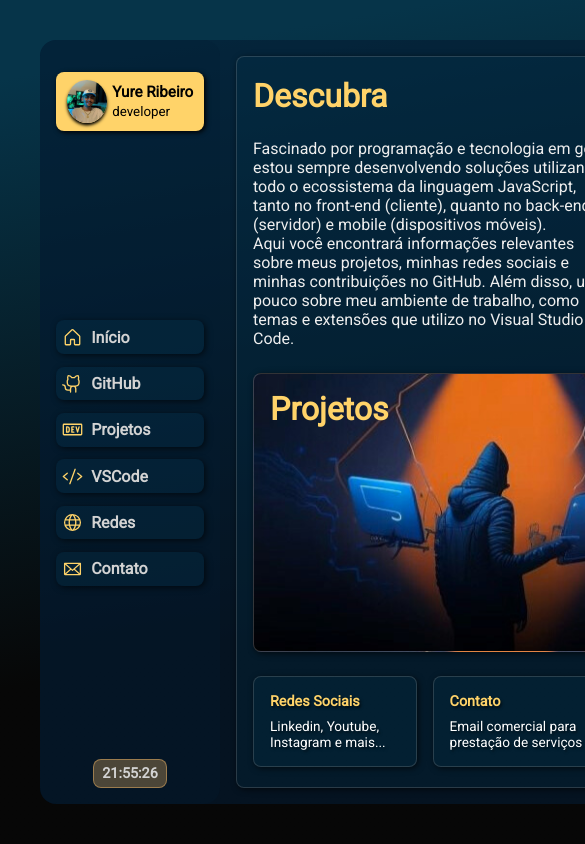
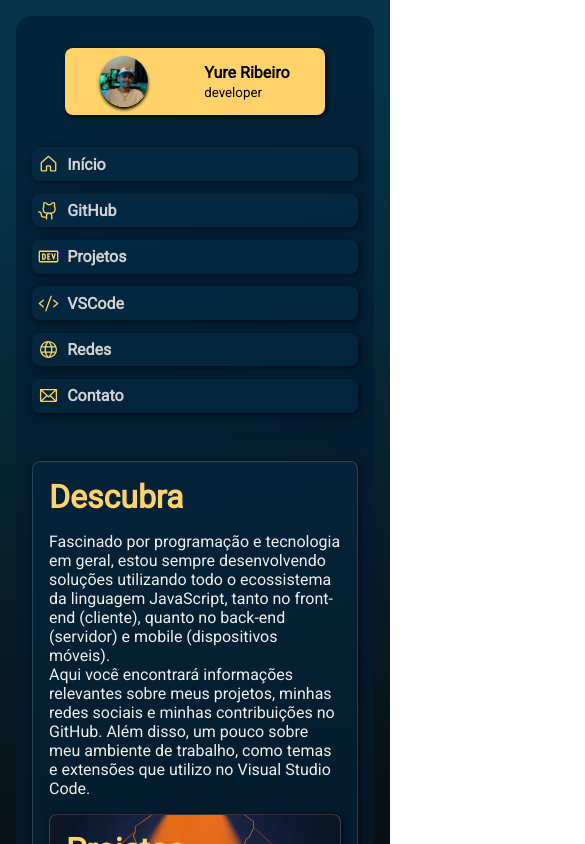
Before and after one commit to yureribeiro/yureweb, a React (Vite) app: page / in a window 390 px wide. Shown: the top 844 px of the page, 585 px wide, since content can reach past the window. Built offline with nearby package versions, Linux system fonts and the light colour scheme; no server answers.

Commit message:
UI: layout responsive max-width760px

```diff
--- a/src/App.module.css
+++ b/src/App.module.css
@@ -25,7 +25,7 @@
   padding: 2.5rem;
   background: linear-gradient(170deg, #063449 30%, #010101f9 60%);
   animation: gradientAnimation 8s linear infinite;
-  background-size: 200% 200%
+  background-size: 200% 200%;
 }
 
 .container {
@@ -44,3 +44,29 @@
   padding: 1rem;
   gap: 1rem;
 }
+
+@media (max-width: 760px) {
+  .App {
+    min-width: 90%;
+    min-height: 100vh;
+    height: 100%;
+    padding: 1rem;
+    background: linear-gradient(170deg, #063449 30%, #010101f9 60%);
+    animation: gradientAnimation 8s linear infinite;
+    background-size: 200% 200%;
+  }
+
+  .container {
+    height: 100%;
+    display: flex;
+    flex-direction: column;
+  }
+
+  .content {
+    display: flex;
+    flex-direction: column;
+    min-height: 90%;
+    padding: 1rem;
+    gap: 1rem;
+  }
+}
--- a/src/components/cards/card.module.css
+++ b/src/components/cards/card.module.css
@@ -28,3 +28,10 @@
   font-size: .85rem;
   text-shadow: .1rem .1rem .15rem #00000081;
 }
+
+@media (max-width: 760px) {
+  .card {
+    min-height: 3rem;
+    justify-content: space-between;
+  }
+}
--- a/src/components/github/github.module.css
+++ b/src/components/github/github.module.css
@@ -46,3 +46,13 @@
     color: #ffff;
     padding-bottom: 1rem;
 }
+
+@media (max-width: 760px) {
+    .container {
+        height: 100%;
+        gap: 1rem;
+      }
+      .contentCommit {
+        display: none;
+    }
+}
--- a/src/components/perfilGitHub/perfilGitHub.module.css
+++ b/src/components/perfilGitHub/perfilGitHub.module.css
@@ -41,3 +41,9 @@
 .values {
     color: #FFD369;
 }
+
+@media (max-width: 760px) {
+    .bio {
+        margin: 0 0 1rem 0;
+    }
+}
--- a/src/components/sidebar/sidebar.module.css
+++ b/src/components/sidebar/sidebar.module.css
@@ -67,7 +67,7 @@
   color: #000;
 }
 
- .link img {
+.link img {
   width: 1.3rem;
 }
 
@@ -81,3 +81,20 @@
   border-radius: .5rem;
   padding: .3rem .5rem;
 }
+
+@media (max-width: 760px) {
+  .contentPerfil {
+    width: 80%;
+    justify-content: space-around;
+  }
+  .fotoPerfil {
+    width: 3rem;
+    box-shadow: 0 .15rem .2rem #000;
+  }
+  .namePerfil {
+    font-size: 1rem;
+  }
+  .time {
+    display: none;
+  }
+}
--- a/src/contents/dashboard/dashboard.module.css
+++ b/src/contents/dashboard/dashboard.module.css
@@ -55,3 +55,29 @@
   color: #FFD369;
   text-align: center;
 }
+
+@media (max-width: 760px) {
+  .container {
+    height: 100%;
+    min-height: none;
+    width: 100%;
+    display: flex;
+    flex-direction: column;
+    justify-content: space-around;
+    gap: 1rem;
+  }
+
+  .content {
+    width: 100%;
+    height: 100%;
+    display: flex;
+    flex-direction: column;
+    justify-content: space-around;
+  }
+
+  .gitStates {
+    height: 100%;
+    width: 100%;
+    align-items: normal;
+  }
+}
```
